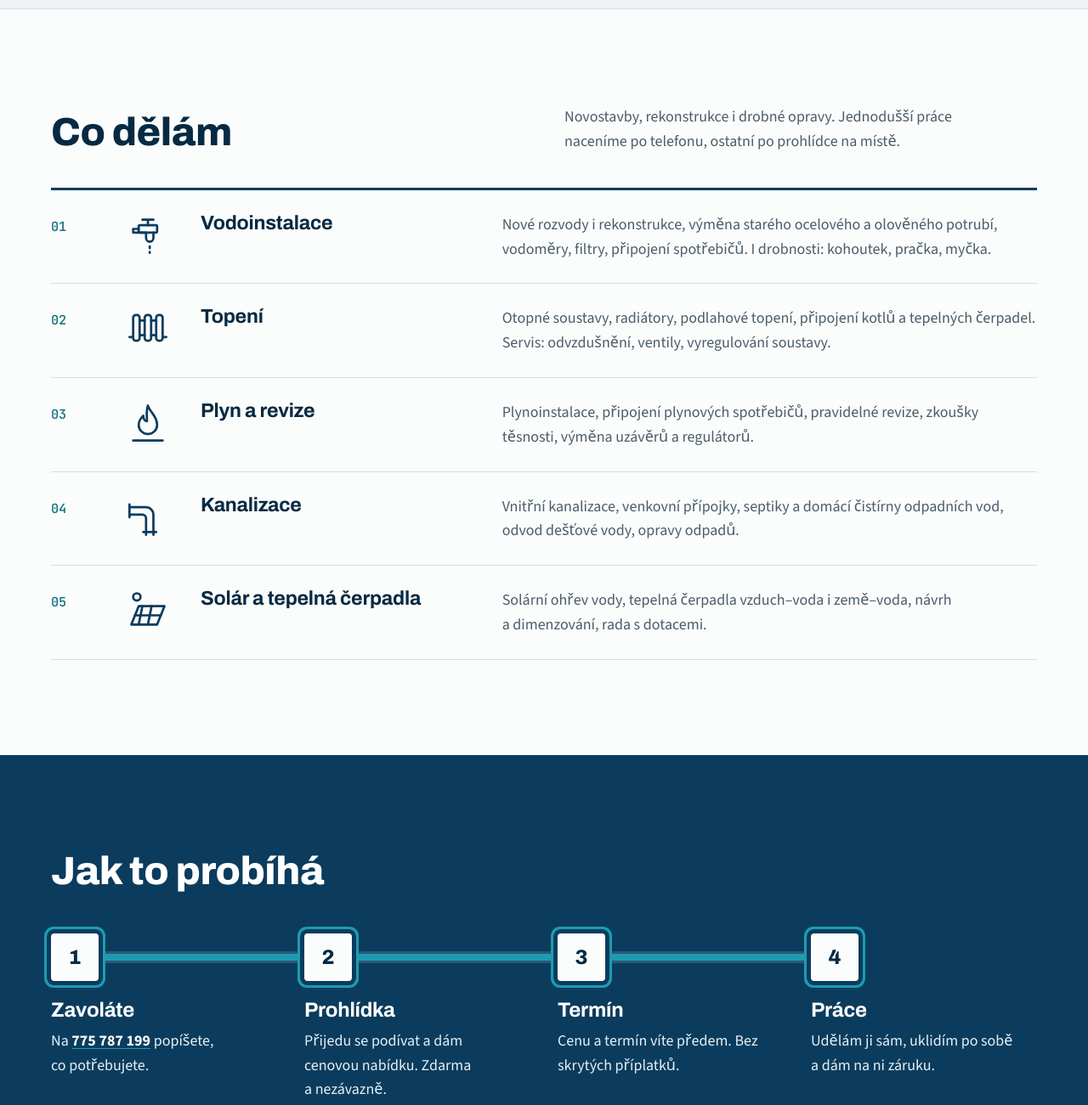
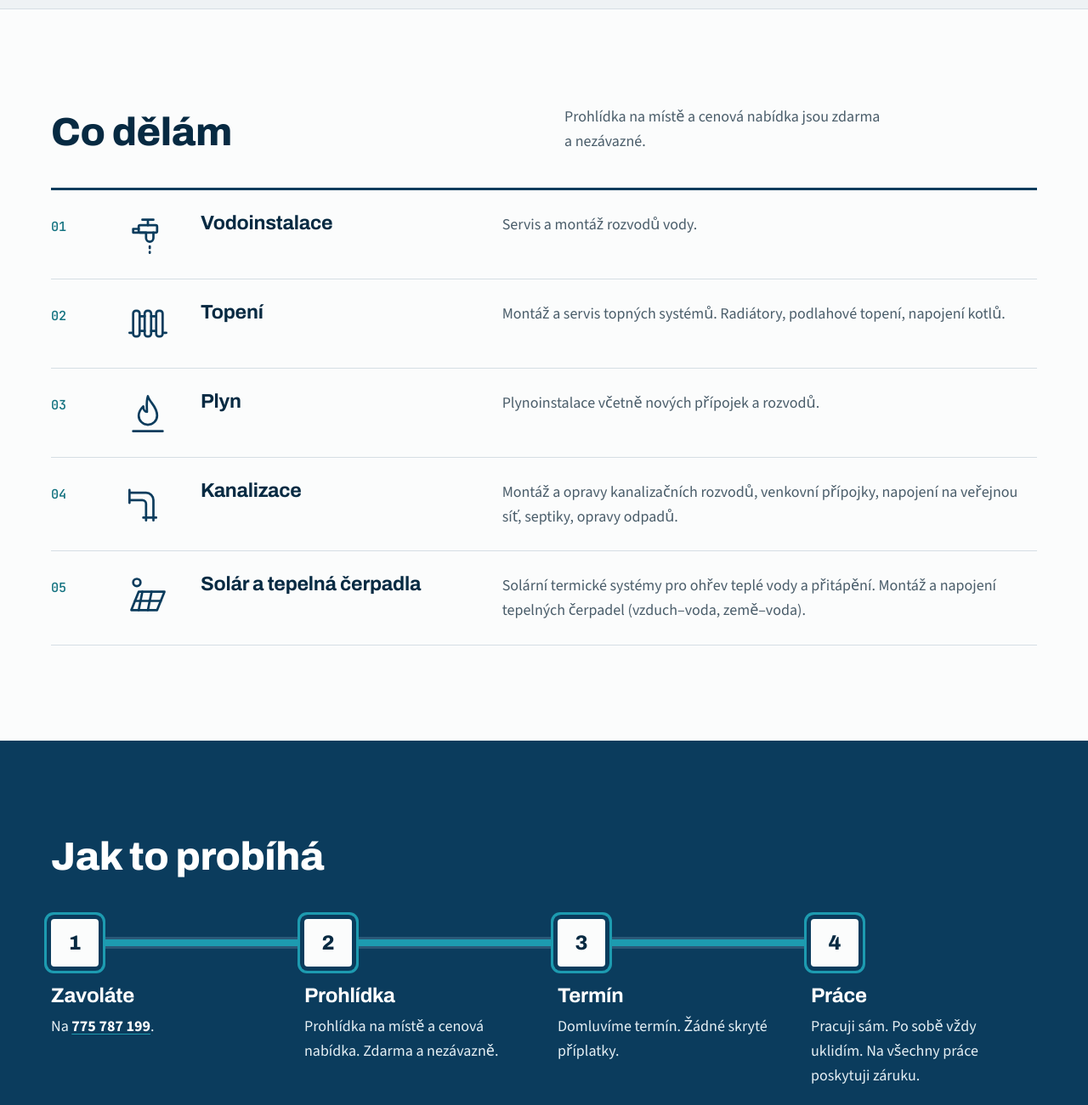
Before and after one commit to lukasektexl-eng/ulrichnahled, a plain HTML site: page index.html in a window 1280 px wide. Shown: the part 820-2121 px from the top of the page at 85% size. Drawn offline with nearby package versions, Linux system fonts and the light colour scheme.

Commit message:
Ponechány jen údaje doložené veřejným zdrojem (instalateruvaly.cz, firmy.cz, ARES)
Co-Authored-By: Claude Opus 5.5 <noreply@anthropic.com>
Claude-Session: https://claude.ai/code/session_01TJixyvtWiCfmcPraaLTzUf

```diff
--- a/index.html
+++ b/index.html
@@ -56,7 +56,7 @@
         </div>
         <ul class="facts reveal">
           <li><strong>Od roku 1991</strong> v&nbsp;oboru</li>
-          <li><strong>Pracuji sám</strong>přijedu osobně</li>
+          <li><strong>Pracuji sám</strong>bez zaměstnanců</li>
           <li><strong>Prohlídka a&nbsp;nabídka</strong> zdarma</li>
         </ul>
 
@@ -148,16 +148,16 @@
     <div class="wrap">
       <div class="sec-head">
         <h2 id="sluzby-h">Co dělám</h2>
-        <p class="sec-note">Novostavby, rekonstrukce i&nbsp;drobné opravy. Jednodušší práce naceníme po&nbsp;telefonu, ostatní po&nbsp;prohlídce na&nbsp;místě.</p>
+        <p class="sec-note">Prohlídka na&nbsp;místě a&nbsp;cenová nabídka jsou zdarma a&nbsp;nezávazné.</p>
       </div>
-      <!-- Služby převzaty z instalateruvaly.cz (stránka Služby). Ověřit s panem Ulrichem po hovoru. -->
+      <!-- Zdroje: instalateruvaly.cz (/, /services/, /about/) a firmy.cz/detail/2693277. Jen doslovně doložené údaje. -->
       <ol class="spec">
         <li class="spec-row">
           <span class="spec-no">01</span>
           <svg class="spec-ic" aria-hidden="true"><use href="#i-tap"/></svg>
           <div class="spec-body">
             <h3>Vodoinstalace</h3>
-            <p>Nové rozvody i&nbsp;rekonstrukce, výměna starého ocelového a&nbsp;olověného potrubí, vodoměry, filtry, připojení spotřebičů. I&nbsp;drobnosti: kohoutek, pračka, myčka.</p>
+            <p>Servis a&nbsp;montáž rozvodů vody.</p>
           </div>
         </li>
         <li class="spec-row">
@@ -165,15 +165,15 @@
           <svg class="spec-ic" aria-hidden="true"><use href="#i-radiator"/></svg>
           <div class="spec-body">
             <h3>Topení</h3>
-            <p>Otopné soustavy, radiátory, podlahové topení, připojení kotlů a&nbsp;tepelných čerpadel. Servis: odvzdušnění, ventily, vyregulování soustavy.</p>
+            <p>Montáž a&nbsp;servis topných systémů. Radiátory, podlahové topení, napojení kotlů.</p>
           </div>
         </li>
         <li class="spec-row">
           <span class="spec-no">03</span>
           <svg class="spec-ic" aria-hidden="true"><use href="#i-flame"/></svg>
           <div class="spec-body">
-            <h3>Plyn a&nbsp;revize</h3>
-            <p>Plynoinstalace, připojení plynových spotřebičů, pravidelné revize, zkoušky těsnosti, výměna uzávěrů a&nbsp;regulátorů.</p>
+            <h3>Plyn</h3>
+            <p>Plynoinstalace včetně nových přípojek a&nbsp;rozvodů.</p>
           </div>
         </li>
         <li class="spec-row">
@@ -181,7 +181,7 @@
           <svg class="spec-ic" aria-hidden="true"><use href="#i-pipe"/></svg>
           <div class="spec-body">
             <h3>Kanalizace</h3>
-            <p>Vnitřní kanalizace, venkovní přípojky, septiky a&nbsp;domácí čistírny odpadních vod, odvod dešťové vody, opravy odpadů.</p>
+            <p>Montáž a&nbsp;opravy kanalizačních rozvodů, venkovní přípojky, napojení na&nbsp;veřejnou síť, septiky, opravy odpadů.</p>
           </div>
         </li>
         <li class="spec-row">
@@ -189,7 +189,7 @@
           <svg class="spec-ic" aria-hidden="true"><use href="#i-sun"/></svg>
           <div class="spec-body">
             <h3>Solár a&nbsp;tepelná čerpadla</h3>
-            <p>Solární ohřev vody, tepelná čerpadla vzduch–voda i&nbsp;země–voda, návrh a&nbsp;dimenzování, rada s&nbsp;dotacemi.</p>
+            <p>Solární termické systémy pro&nbsp;ohřev teplé vody a&nbsp;přitápění. Montáž a&nbsp;napojení tepelných čerpadel (vzduch–voda, země–voda).</p>
           </div>
         </li>
       </ol>
@@ -206,22 +206,22 @@
           <li class="step">
             <span class="fitting" aria-hidden="true">1</span>
             <h3>Zavoláte</h3>
-            <p>Na&nbsp;<a href="tel:+420775787199">775&nbsp;787&nbsp;199</a> popíšete, co&nbsp;potřebujete.</p>
+            <p>Na&nbsp;<a href="tel:+420775787199">775&nbsp;787&nbsp;199</a>.</p>
           </li>
           <li class="step">
             <span class="fitting" aria-hidden="true">2</span>
             <h3>Prohlídka</h3>
-            <p>Přijedu se podívat a&nbsp;dám cenovou nabídku. Zdarma a&nbsp;nezávazně.</p>
+            <p>Prohlídka na&nbsp;místě a&nbsp;cenová nabídka. Zdarma a&nbsp;nezávazně.</p>
           </li>
           <li class="step">
             <span class="fitting" aria-hidden="true">3</span>
             <h3>Termín</h3>
-            <p>Cenu a&nbsp;termín víte předem. Bez skrytých příplatků.</p>
+            <p>Domluvíme termín. Žádné skryté příplatky.</p>
           </li>
           <li class="step">
             <span class="fitting" aria-hidden="true">4</span>
             <h3>Práce</h3>
-            <p>Udělám ji sám, uklidím po&nbsp;sobě a&nbsp;dám na&nbsp;ni záruku.</p>
+            <p>Pracuji sám. Po&nbsp;sobě vždy uklidím. Na&nbsp;všechny práce poskytuji záruku.</p>
           </li>
         </ol>
       </div>
@@ -234,11 +234,11 @@
       <div class="about-year" aria-hidden="true"><span>od</span>1991</div>
       <div class="about-copy">
         <h2 id="omne-h">Pracuji sám, bez zaměstnanců</h2>
-        <p class="about-lead">Na&nbsp;prohlídku přijedu já, práci dělám já a&nbsp;za&nbsp;výsledek ručím taky já. Celou dobu jednáte s&nbsp;jedním člověkem.</p>
+        <p class="about-lead">Instalatérskému a&nbsp;topenářskému řemeslu se věnuji od&nbsp;roku 1991.</p>
         <dl class="about-list">
-          <div><dt>Cena a&nbsp;termín</dt><dd>dopředu, bez skrytých příplatků</dd></div>
-          <div><dt>Pořádek</dt><dd>po&nbsp;práci po&nbsp;sobě uklidím</dd></div>
-          <div><dt>Záruka</dt><dd>na&nbsp;všechny práce, délka podle typu zakázky</dd></div>
+          <div><dt>Příplatky</dt><dd>žádné skryté příplatky</dd></div>
+          <div><dt>Pořádek</dt><dd>po&nbsp;sobě vždy uklidím</dd></div>
+          <div><dt>Záruka</dt><dd>na&nbsp;všechny provedené práce, délka závisí na&nbsp;typu zakázky</dd></div>
         </dl>
       </div>
     </div>
```
